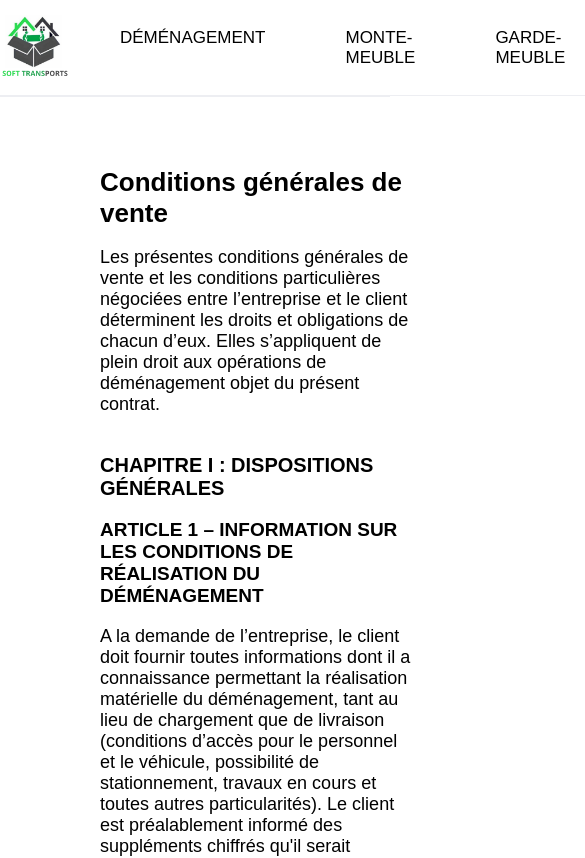
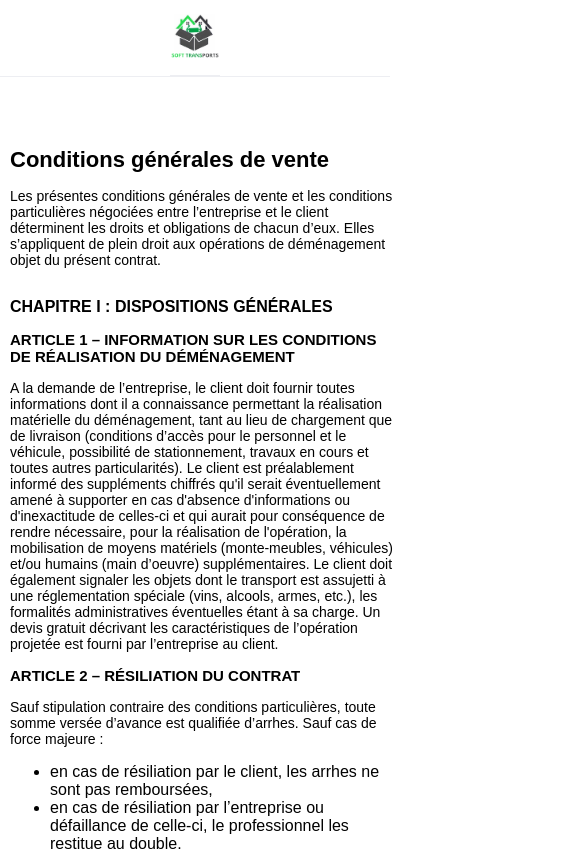
Before and after one commit to Rosine-k/softTransports, a React (Create React App) app in the folder soft/soft-transports/: page /conditions in a window 390 px wide. Shown: the top 858 px of the page, 585 px wide, since content can reach past the window. Built offline with nearby package versions, Linux system fonts and the light colour scheme.

Commit message:
modifs frontend

```diff
--- a/soft/soft-transports/src/pages/Accueil/index.jsx
+++ b/soft/soft-transports/src/pages/Accueil/index.jsx
@@ -9,8 +9,10 @@ import Garde from '../../assets/gardemeuble.png';
 import Tel from '../../assets/telephone.png';
 import Localisation from '../../assets/localisateur.png';
 import Email from '../../assets/email.png';
+// import { nanoid } from 'nanoid';
 
 function Accueil () {
+    // const [csrfToken] = useState(nanoid());
 
     return (
         <div>
@@ -18,6 +20,7 @@ function Accueil () {
             <main>
                 <div className='home'>
 
+                    {/*BANNER*/}
                     <div className='home__blocBanner'>
 
                         <div className='home__imgBanner'>
@@ -38,8 +41,10 @@ function Accueil () {
 
                     </div>
 
+                    {/*INFORMATIONS*/}
                     <div className='home__blocDescription'>
 
+                        {/*DEMENAGEMENT*/}
                         <div  className='home__demenagement' id='demenagement'>
 
                            <h3 className='home__h3' >Déménagement</h3>
@@ -60,6 +65,7 @@ function Accueil () {
 
                         </div>
 
+                        {/*MONTE CHARGE*/}
                         <div className='home__monte' id='monte'>
 
                             <h3 className='home__h3' >Location de monte-meuble</h3>
@@ -76,10 +82,9 @@ function Accueil () {
                                 </p>
                             </div>
 
-
-
                         </div>
 
+                        {/*GARDE MEUBLE*/}
                         <div className='home__garde'>
 
                             <h3 className='home__h3' id='garde'>Location de garde-meuble</h3>
@@ -100,6 +105,7 @@ function Accueil () {
 
                     </div>
 
+                    {/*TARIF*/}
                     <div className='home__tarif'>
 
                         <h3 className='home__h3' id='tarif'>Nos formules de déménagement</h3>
@@ -121,9 +127,6 @@ function Accueil () {
                         <div className='home__tarif-troisbloc'>
 
                             <div className='home__tarif-bloc'>
-
-
-
 
                                 <div className='home__tarif-listes'>
                                     <ul className='home__tarif-blocListe'>
@@ -196,8 +199,7 @@ function Accueil () {
                         </div>
                     </div>
 
-
-
+                    {/*ESTIMATION*/}
                     <div className='home__estimation' id='estimation'>
                         <h3 className='home__h3'>Estimation</h3>
 
@@ -205,6 +207,8 @@ function Accueil () {
                             <h4 className='home__estimation-h4'>REMPLISSEZ CE FORMULAIRE ET VOUS RECEVREZ UN DEVIS SOUS 24H</h4>
 
                             <form action="/submit_form" method="post">
+                                {/* jeton CSRF */}
+                                {/* <input type="hidden" name="_csrf" value={csrfToken} />   */}
                                 <fieldset>
                                     <legend className='home__form-titre'>Informations de contact</legend>
 
@@ -333,6 +337,13 @@ function Accueil () {
 
                     </div>
 
+                    /{/*AVIS GOOGLE*/}
+                    <div className='home__google'>
+                        <script src="https://static.elfsight.com/platform/platform.js" data-use-service-core defer></script>
+                        <div class="elfsight-app-eff75857-ba3c-4468-8ad3-a0eda61d6465" data-elfsight-app-lazy></div>
+                    </div>
+
+                    {/*CONTACT*/}
                     <div className='home__contact' id='contact'>
 
                         <h5 className='home__h3'>Contact</h5>
@@ -359,14 +370,6 @@ function Accueil () {
 
                     </div>
 
-
-
-
-
-
-
-
-
                 </div>
 
             </main>
--- a/soft/soft-transports/src/sass/layouts/header.scss
+++ b/soft/soft-transports/src/sass/layouts/header.scss
@@ -47,3 +47,31 @@ body {
     width: 100%;
     z-index: 1000;
 }
+
+
+/* Medias queries */
+
+/* Styles pour écran de petite taille (téléphones) */
+@media only screen and (max-width: 600px) {
+    .navigation__blocb {
+        display: none; /* Masquer les liens */
+    }
+    .navigation__logoImg {
+        width: 50px;
+        height: 50px;
+    }
+}
+
+/* Styles pour écran de taille moyenne (tablettes) */
+@media only screen and (min-width: 601px) and (max-width: 1024px) {
+    .navigation__blocb {
+        gap: 40px; /* Réduire l'espacement entre les liens */
+    }
+}
+
+/* Styles pour écran de grande taille (ordinateurs) */
+@media only screen and (min-width: 1025px) {
+    .navigation__link {
+        font-size: 20px; /* Augmenter la taille de la police */
+    }
+}
--- a/soft/soft-transports/src/sass/pages/accueil.scss
+++ b/soft/soft-transports/src/sass/pages/accueil.scss
@@ -1,13 +1,12 @@
 .home {
     position: relative;
-    // margin-left: auto;
-    // margin-right: auto;
+    /*banner*/
     &__banner {
         width: 100%;
         height: auto;
         object-fit: cover;
         opacity: 95%;
-        // filter: brightness(1);
+
 
     }
     &__blocBanner {
@@ -32,7 +31,6 @@
     }
 
     &__banner-phone {
-
 
         color: white;
 
@@ -62,9 +60,8 @@
 
     }
     &__banner-h2 {
-        font-size: 36px;
+        font-size: 33px;
     }
-
     &__banner-blocLink {
         display: flex;
         justify-content: space-between;
@@ -88,7 +85,6 @@
         background-color: #5b5a5a;
         box-shadow:  4px 4px 6px 0 rgba(48, 46, 46, 0.5);
         cursor: pointer;
-
     }
     &__banner-linkT:active {
         transform: scale(1);
@@ -100,7 +96,6 @@
         padding-top: 10px;
         padding-right: 20px;
         padding-bottom: 10px;
-
     }
     &__banner-linkE:hover {
         background-color: #0ab353;
@@ -115,6 +110,8 @@
         margin-bottom: 50px;
         background-color: #f7f7f7;
     }
+
+    /*informations*/
     &__demenagement, &__monte, &__garde {
         // display: block;
         // justify-content: center;
@@ -122,7 +119,6 @@
         flex-direction: column;
         align-items: center; /* Pour centrer les éléments horizontalement */
         margin-bottom: 80px;
-
         width: 100%;
         padding-top: 40px;
         padding-bottom: 20px;
@@ -143,6 +139,7 @@
         object-fit: cover;
     }
 
+    /*tarif*/
     &__tarif {
         width: 80%;
         margin: 0 auto;
@@ -165,8 +162,7 @@
         justify-content: center;
         gap: 20px;
         margin-top: 28px;
-        // margin-left: auto;
-        // margin-right: auto;
+
     }
     &__tarif-blocListe {
         list-style: none;
@@ -176,7 +172,6 @@
     &__tarif-list1 {
         text-align: left;
         margin-left: 250px;
-
 
     }
     &__tarif-li, &__tarif-prix {
@@ -193,8 +188,10 @@
     &__tarif-prix {
         font-weight: 700;
     }
+
+    /*estimation*/
     &__estimation {
-        width: 60%; /* ajustez selon vos besoins */
+        width: 60%;
         margin: 0 auto;
         text-align: center;
         margin-top: 80px;
@@ -274,6 +271,11 @@
         box-shadow:  4px 4px 6px 0 rgba(51, 50, 50, 0.5);
         background-color: #15c05f;
     }
+
+    /*avis googgle*/
+    &__google {
+        margin: 0 auto;
+    }
     &__contact {
         margin-top: 80px;
         text-align: center;
@@ -282,6 +284,8 @@
         padding-top: 30px;
         padding-bottom: 10px;
     }
+
+    /*contact*/
     &__contact-imgTel, &__contact-imgEmail, &__contact-imgAdresse {
         width: 30px;
         height: 30px;
@@ -299,6 +303,7 @@
 
 }
 
+//formules//
 .formuleUn {
     background-color: #4c4c4c;
 
@@ -318,9 +323,7 @@
 fieldset {
     border: none;
 }
-.home__demenagement-bloc,
-        .home__montebloc-img,
-        .home__gardebloc-img {
+.home__demenagement-bloc, .home__montebloc-img, .home__gardebloc-img {
     display: flex;
     flex-direction: row;
     align-items: center;
@@ -328,3 +331,102 @@ fieldset {
     margin-top: 20px;
     gap: 50px;
 }
+
+/* Stylisation des champs de formulaire en rouge en cas d'erreur */
+.home__form-input:invalid {
+    border: 2px solid red; /* Bordure rouge */
+}
+
+/* Pour les navigateurs qui supportent les pseudo-classes CSS personnalisées (:optional, :required, etc.) */
+.home__form-input:required:invalid {
+    border: 2px solid red; /* Bordure rouge */
+}
+
+/* Pour les navigateurs qui ne supportent pas les pseudo-classes CSS personnalisées */
+.home__form-input.required:invalid {
+    border: 2px solid red; /* Bordure rouge */
+}
+
+/* Stylisation des zones de texte en rouge en cas d'erreur */
+.home__textarea:invalid {
+    border: 2px solid red; /* Bordure rouge */
+}
+
+/* Pour les navigateurs qui supportent les pseudo-classes CSS personnalisées (:optional, :required, etc.) */
+.home__textarea:required:invalid {
+    border: 2px solid red; /* Bordure rouge */
+}
+
+/* Pour les navigateurs qui ne supportent pas les pseudo-classes CSS personnalisées */
+.home__textarea.required:invalid {
+    border: 2px solid red; /* Bordure rouge */
+}
+
+/* Stylisation des cases à cocher en rouge en cas d'erreur */
+.home__formules input[type="checkbox"]:invalid {
+    outline: 2px solid red; /* Contour rouge */
+}
+
+
+/* Media queries */
+@media only screen and (max-width: 768px) {
+    /* Ajoutez ici vos règles CSS pour les écrans de taille tablette */
+    .home__tarif-troisbloc {
+      flex-direction: column;
+    }
+}
+
+@media only screen and (max-width: 480px) {
+    /* Ajoutez ici vos règles CSS pour les écrans de taille téléphone */
+    .home__banner {
+        width: 100%;
+    }
+    .home__banner-h1 {
+      font-size: 30px;
+    }
+    .home__banner-h2 {
+      font-size: 26px;
+    }
+    .home__banner-linkT, .home__banner-linkE {
+      font-size: 22px;
+    }
+    .home__description {
+      font-size: 18px;
+      width: 90%;
+    }
+    .home__tarif-list1 {
+      margin-left: 0;
+    }
+    .home__tarif-li, .home__tarif-prix {
+      font-size: 18px;
+    }
+    .home__tarif-titre {
+      font-size: 24px;
+    }
+    .home__estimation-h4 {
+      font-size: 20px;
+    }
+    .home__form-titre {
+      font-size: 16px;
+      margin-left: 0;
+    }
+    .home__form-input, .home__textarea {
+      width: 90%;
+      font-size: 16px;
+    }
+    .home__form-inputUn {
+      width: 90%;
+      font-size: 16px;
+    }
+    .home__choixDif {
+      font-size: 18px;
+    }
+    .home__buttonForm {
+      font-size: 20px;
+      padding-top: 15px;
+      padding-bottom: 15px;
+    }
+    .home__contact-text {
+      font-size: 20px;
+    }
+}
--- a/soft/soft-transports/src/sass/pages/conditions.scss
+++ b/soft/soft-transports/src/sass/pages/conditions.scss
@@ -4,7 +4,7 @@
     width: 80%;
     text-align: left;
     margin-top: 70px;
-    margin-bottom: 50px;
+    margin-bottom: 80px;
     &__h1 {
         font-size: 26px;
     }
@@ -18,3 +18,57 @@
         font-size: 18px;
     }
 }
+
+/* Media Queries */
+@media only screen and (max-width: 1200px) {
+    .conditions {
+        margin-left: 50px;
+        width: 90%;
+    }
+}
+
+@media only screen and (max-width: 768px) {
+    .conditions {
+        margin-left: 20px;
+        width: 95%;
+    }
+
+    .conditions__h1 {
+        font-size: 24px;
+    }
+
+    .conditions__h2 {
+        font-size: 18px;
+    }
+
+    .conditions__h3 {
+        font-size: 17px;
+    }
+
+    .conditions__text {
+        font-size: 16px;
+    }
+}
+
+@media only screen and (max-width: 480px) {
+    .conditions {
+        margin-left: 10px;
+        width: 100%;
+    }
+
+    .conditions__h1 {
+        font-size: 22px;
+    }
+
+    .conditions__h2 {
+        font-size: 16px;
+    }
+
+    .conditions__h3 {
+        font-size: 15px;
+    }
+
+    .conditions__text {
+        font-size: 14px;
+    }
+}
--- a/soft/soft-transports/src/sass/pages/mention.scss
+++ b/soft/soft-transports/src/sass/pages/mention.scss
@@ -17,3 +17,30 @@
         font-size: 23px;
     }
 }
+
+/* Media queries pour les différentes tailles d'écran */
+
+/* Taille d'écran <= 768px (téléphones) */
+@media only screen and (max-width: 768px) {
+    .mentions {
+        margin-left: 20px;
+        margin-right: 20px;
+    }
+    .mentions__h1 {
+        font-size: 26px;
+    }
+    .mentions__h2 {
+        font-size: 20px;
+    }
+    .mentions__text {
+        font-size: 18px;
+    }
+}
+
+/* Taille d'écran entre 768px et 1024px (tablettes) */
+@media only screen and (min-width: 768px) and (max-width: 1024px) {
+    .mentions {
+        margin-left: 50px;
+        margin-right: 50px;
+    }
+}
```
Also changed, not shown: soft/soft-transports/src/pages/Conditions/index.jsx (+0 -8 lines), soft/soft-transports/src/pages/Mentions/index.jsx (+0 -27 lines), 2 other files (tests, documents, lock files or other folders). Lines whose indentation alone changed are shown as unchanged.
